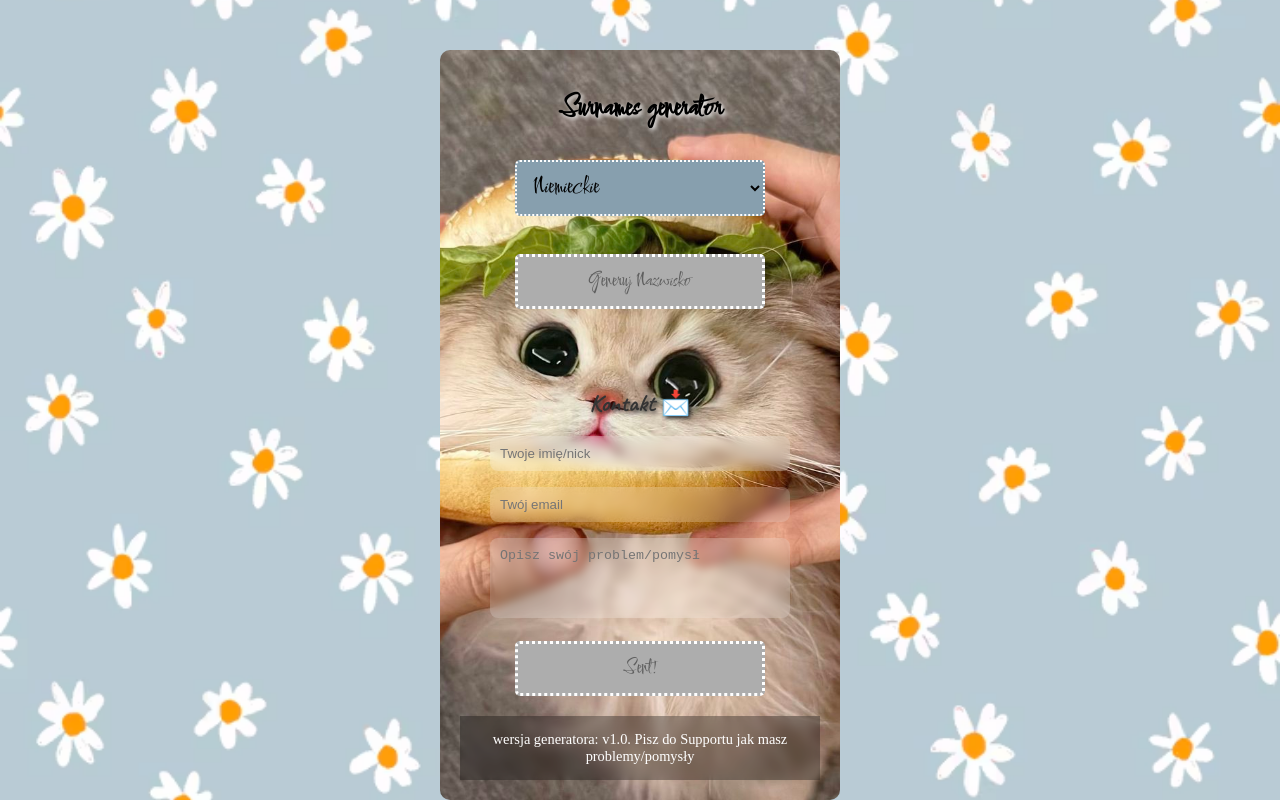
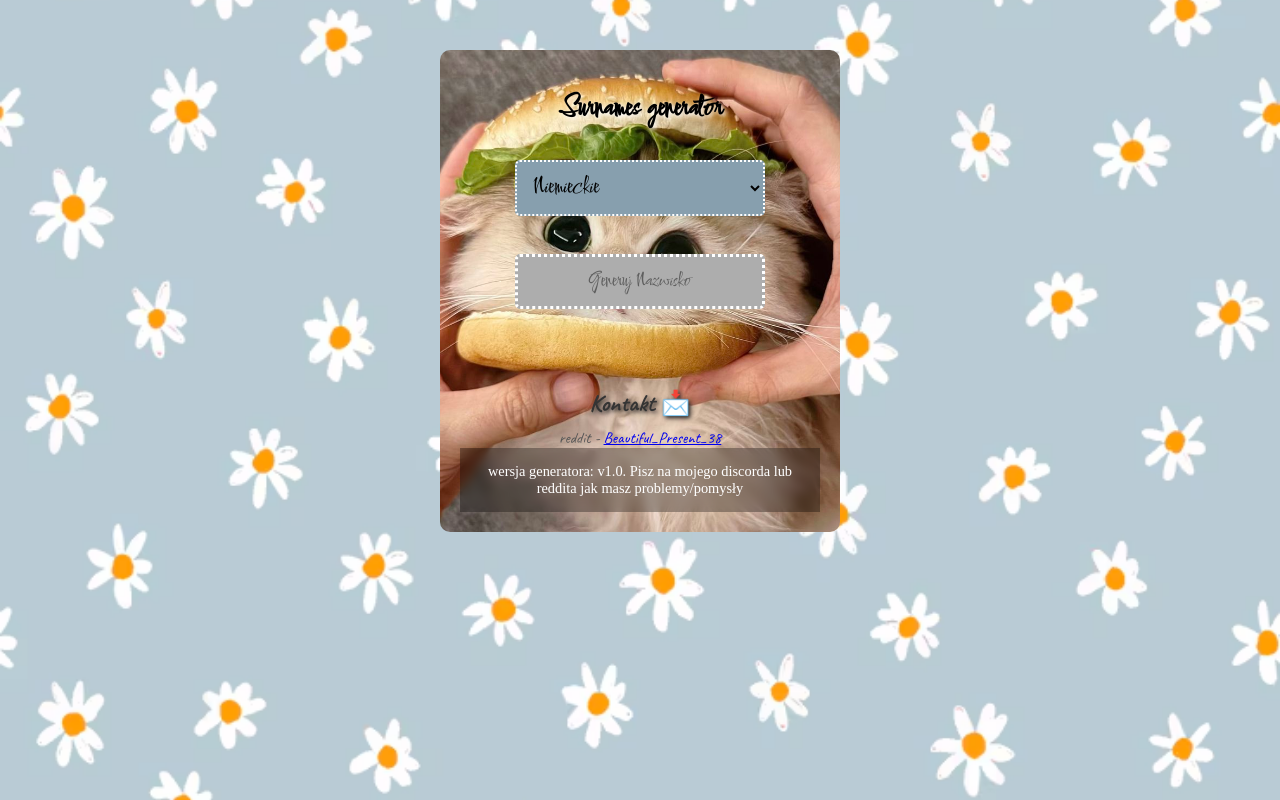
Before and after one commit to AnneBeginnerehe/SurnameGen.github.io, a plain HTML site: page index.html in a window 1280 px wide. Drawn offline with Linux system fonts and the light colour scheme; a web font is replaced by a local one.

Commit message:
Revise contact information and footer text
Updated the contact section with Reddit link and modified footer text.

```diff
--- a/index.html
+++ b/index.html
@@ -96,16 +96,10 @@ function generateSurname() {
 </script>
 <div class="contact">
     <h2>Kontakt 📩</h2>
-
-    <form action="mailto:a.herbacianka123@gmail.com" method="post" enctype="text/plain">
-        <input type="text" name="name" placeholder="Twoje imię/nick" optional>
-        <input type="email" name="email" placeholder="Twój email" required>
-        <textarea name="message" placeholder="Opisz swój problem/pomysł" required></textarea>
-        <button type="submit">Sent!</button>
-    </form>
+    reddit - <a href="https://www.reddit.com/user/Beautiful_Present_38/">Beautiful_Present_38</a>
 </div>
 <footer>
-    wersja generatora: v1.0. Pisz do Supportu jak masz problemy/pomysły
+    wersja generatora: v1.0. Pisz na mojego discorda lub reddita jak masz problemy/pomysły
 </footer>
 </div>
 </body>
```
